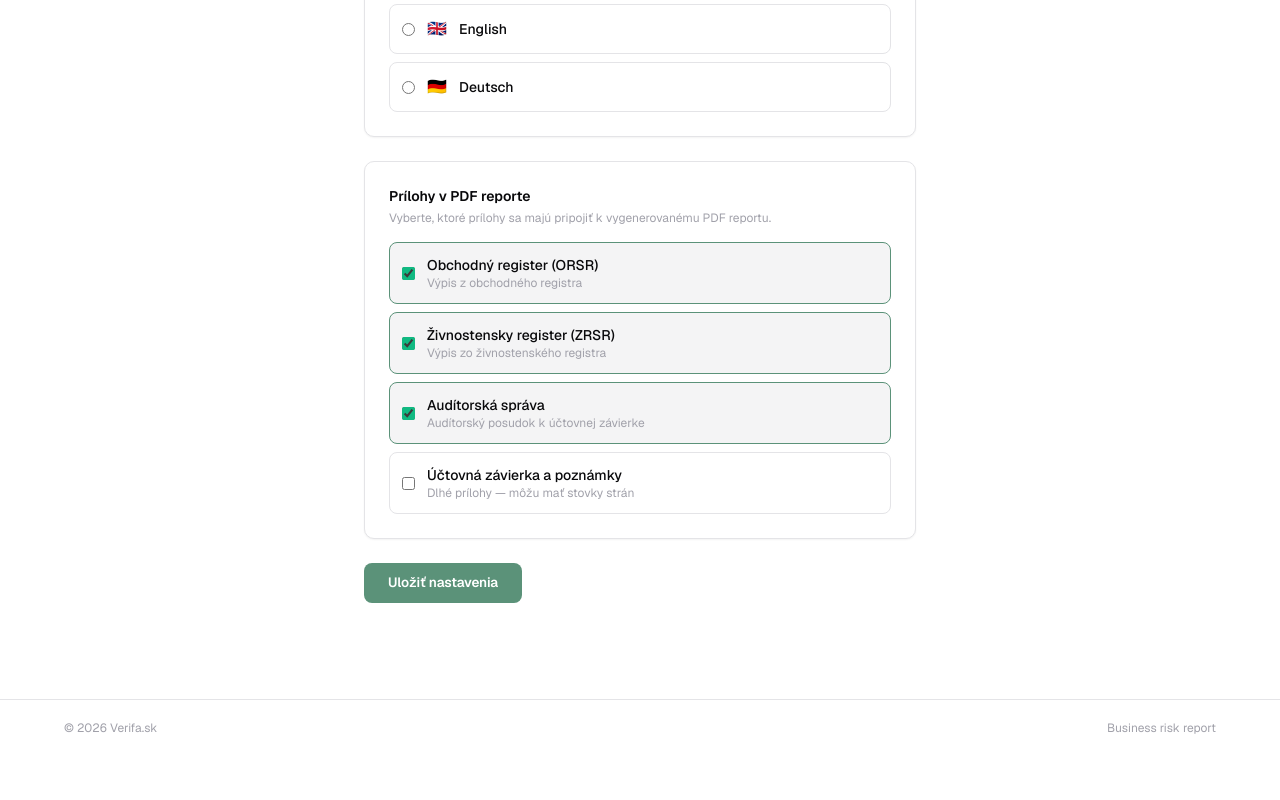
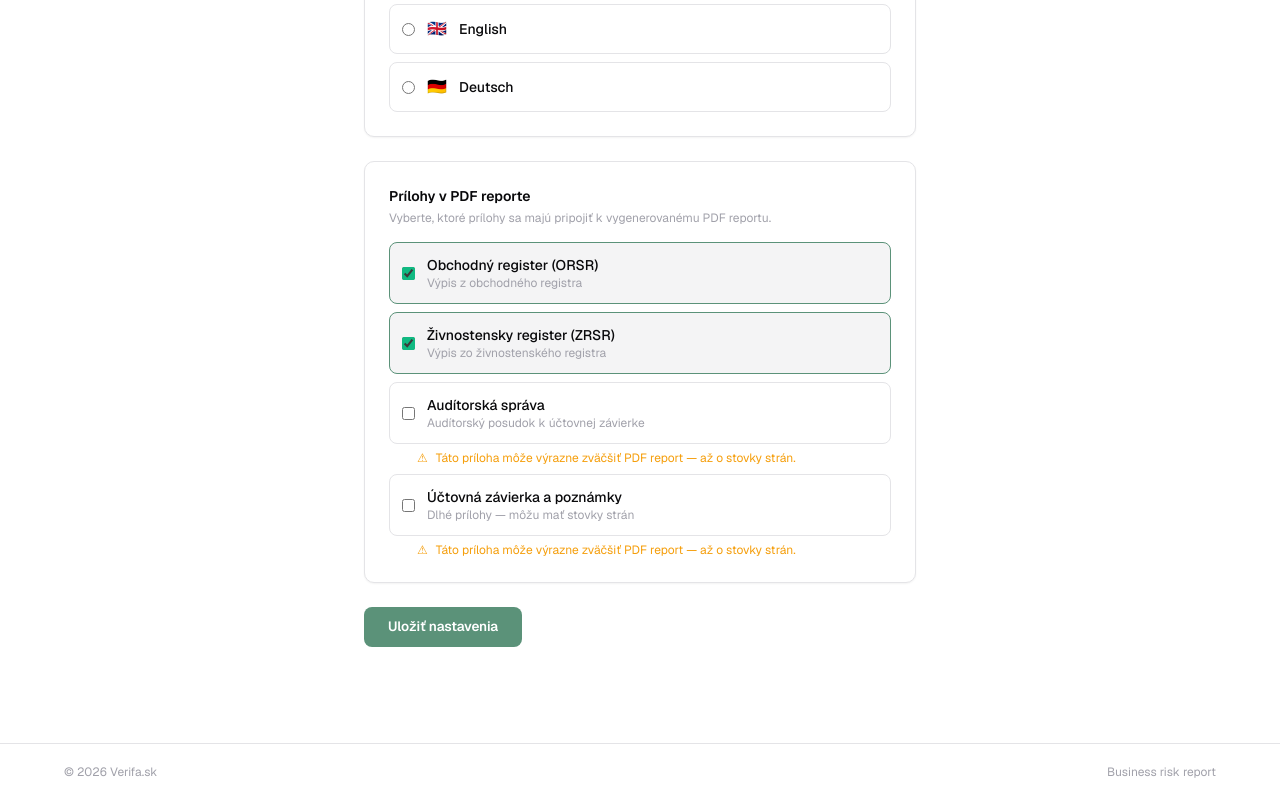
Before and after one commit to dusan02/scripta, a Next.js app in the folder frontend/: page /settings in a window 1280 px wide. Shown: the part 1877-2677 px from the top of the page. Before the commit the page ends 2633 px from the top, so only its background shows below. Built offline with nearby package versions, Linux system fonts and the light colour scheme; no server answers.

Commit message:
feat: disable auditor report & accounting statement attachments by default
Both attachments can add hundreds of pages to PDF report. Now OFF by
default with visible warning text. Updated Prisma schema comment and
reset existing user preferences.

```diff
--- a/frontend/src/app/settings/page.tsx
+++ b/frontend/src/app/settings/page.tsx
@@ -19,13 +19,13 @@ export default function SettingsPage() {
   const [attachmentsConfig, setAttachmentsConfig] = useState<Record<string, boolean>>({
     obchodny_register: true,
     zivnostensky_register: true,
-    auditorska_sprava: true,
+    auditorska_sprava: false,
     "uctovna_zavierka_a_poznámky": false,
   });
   const [loading, setLoading] = useState(true);
   const [saving, setSaving] = useState(false);
   const [saved, setSaved] = useState(false);
-  const initialRef = useRef<Record<string, unknown>>({ orsrExtractType: "CURRENT", crzDateFrom: "", rozhodnutiaYearFrom: String(currentYear - 1), vestnikDateFrom: "", defaultSources: DEFAULT_SELECTED_SOURCES, reportLanguage: "sk", attachmentsConfig: { obchodny_register: true, zivnostensky_register: true, auditorska_sprava: true, "uctovna_zavierka_a_poznámky": false } });
+  const initialRef = useRef<Record<string, unknown>>({ orsrExtractType: "CURRENT", crzDateFrom: "", rozhodnutiaYearFrom: String(currentYear - 1), vestnikDateFrom: "", defaultSources: DEFAULT_SELECTED_SOURCES, reportLanguage: "sk", attachmentsConfig: { obchodny_register: true, zivnostensky_register: true, auditorska_sprava: false, "uctovna_zavierka_a_poznámky": false } });
 
   const hasUnsavedChanges =
     orsrExtractType !== initialRef.current.orsrExtractType ||
@@ -65,7 +65,7 @@ export default function SettingsPage() {
         }
         if (data.reportLanguage) setReportLanguage(data.reportLanguage);
         if (data.vestnikDateFrom) setVestnikDateFrom(data.vestnikDateFrom);
-        const defaultAc = { obchodny_register: true, zivnostensky_register: true, auditorska_sprava: true, "uctovna_zavierka_a_poznámky": false };
+        const defaultAc = { obchodny_register: true, zivnostensky_register: true, auditorska_sprava: false, "uctovna_zavierka_a_poznámky": false };
         const loadedAc = data.attachmentsConfig ? { ...defaultAc, ...data.attachmentsConfig } : defaultAc;
         setAttachmentsConfig(loadedAc);
         initialRef.current = {
@@ -468,11 +468,11 @@ export default function SettingsPage() {
             {[
               { key: "obchodny_register", label: "Obchodný register (ORSR)", desc: "Výpis z obchodného registra" },
               { key: "zivnostensky_register", label: "Živnostensky register (ZRSR)", desc: "Výpis zo živnostenského registra" },
-              { key: "auditorska_sprava", label: "Audítorská správa", desc: "Audítorský posudok k účtovnej závierke" },
-              { key: "uctovna_zavierka_a_poznámky", label: "Účtovná závierka a poznámky", desc: "Dlhé prílohy — môžu mať stovky strán" },
+              { key: "auditorska_sprava", label: "Audítorská správa", desc: "Audítorský posudok k účtovnej závierke", warning: true },
+              { key: "uctovna_zavierka_a_poznámky", label: "Účtovná závierka a poznámky", desc: "Dlhé prílohy — môžu mať stovky strán", warning: true },
             ].map((item) => (
+              <div key={item.key}>
                 <label
-                key={item.key}
                   className="flex items-center gap-3 p-3 rounded-lg cursor-pointer transition-all"
                   style={{
                     background: attachmentsConfig[item.key] ? "var(--bg-muted)" : "transparent",
@@ -494,6 +494,13 @@ export default function SettingsPage() {
                     </div>
                   </div>
                 </label>
+                {item.warning && (
+                  <div className="flex items-start gap-2 mt-1.5 ml-7 text-xs" style={{ color: "var(--warning)" }}>
+                    <span style={{ lineHeight: "16px" }}>⚠</span>
+                    <span style={{ lineHeight: "16px" }}>Táto príloha môže výrazne zväčšiť PDF report — až o stovky strán.</span>
+                  </div>
+                )}
+              </div>
             ))}
           </div>
         )}
```
Also changed, not shown: 1 other file (tests, documents, lock files or other folders). Lines whose indentation alone changed are shown as unchanged.
